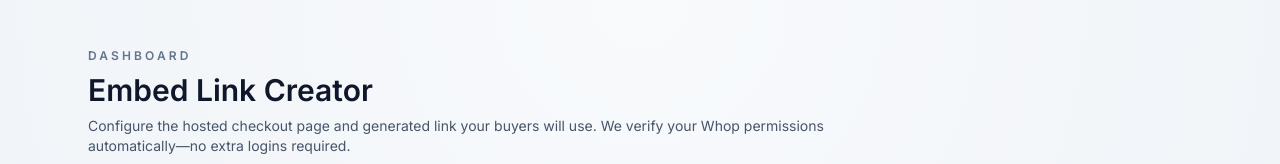
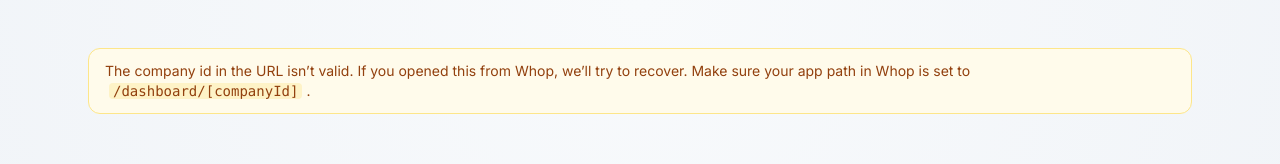
Before and after one commit to edisonlovescodes/checkout, a Next.js app: page /dashboard/1 in a window 1280 px wide. Shown: the top 164 px of the page. Built offline with nearby package versions, Linux system fonts and the light colour scheme; no server answers; the database is empty.

Commit message:
feat: auto-recover malformed companyId from header; redirect to /dashboard/biz_*; show banner when param invalid

```diff
--- a/app/dashboard/[companyId]/page.tsx
+++ b/app/dashboard/[companyId]/page.tsx
@@ -5,6 +5,15 @@ import type { PublicBump } from '@/types/config'
 export const dynamic = 'force-dynamic'
 
 export default async function DashboardPage({ params }: { params: { companyId: string } }) {
+  const looksLikeBiz = (id?: string) => !!id && /^biz_[A-Za-z0-9]/.test(id)
+  const badParam = !looksLikeBiz(params.companyId)
+  const banner = badParam ? (
+    <div className="mx-auto mb-6 max-w-6xl rounded-xl border border-amber-200 bg-amber-50 px-4 py-3 text-sm text-amber-800">
+      The company id in the URL isn’t valid. If you opened this from Whop, we’ll try to recover.
+      Make sure your app path in Whop is set to <code className="mx-1 rounded bg-amber-100 px-1">/dashboard/[companyId]</code>.
+    </div>
+  ) : null
+
 
   const config = await prisma.companyConfig.findUnique({
     where: { companyId: params.companyId },
@@ -45,6 +54,7 @@ export default async function DashboardPage({ params }: { params: { companyId: s
 
   return (
     <main className="mx-auto flex w-full max-w-6xl flex-col gap-8 px-6 py-12">
+      {banner}
       <header className="space-y-2">
         <p className="text-xs font-semibold uppercase tracking-[0.26em] text-slate-500">Dashboard</p>
         <h1 className="text-3xl font-semibold text-slate-900">Embed Link Creator</h1>
```
Also changed, not shown: middleware.ts (+15 -1 lines).
